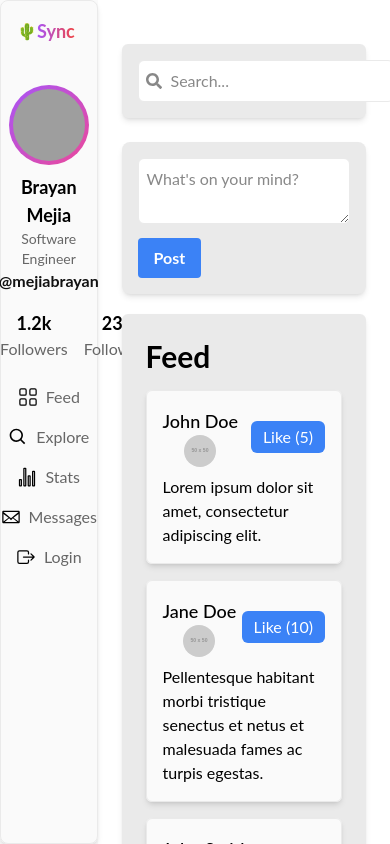
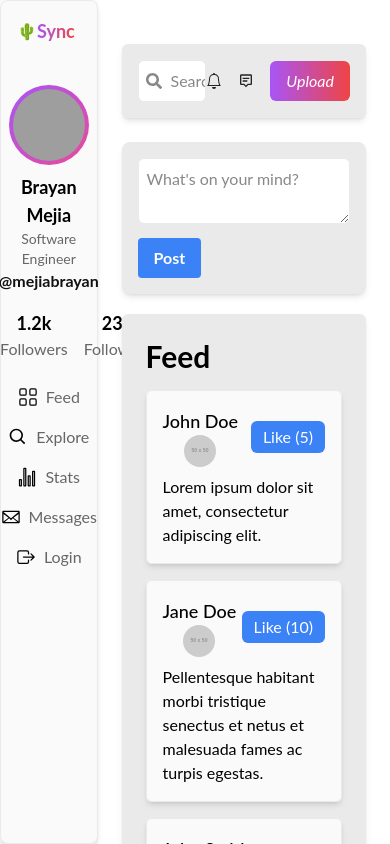
Before and after one commit to Mejiabrayan/Sync, a React (Vite) app: page / in a window 390 px wide. Built offline with nearby package versions, Linux system fonts and the light colour scheme; grey boxes are pictures that could not be loaded; a web font is replaced by a local one.

Commit message:
Update SearchInput width and placeholder text

```diff
--- a/src/components/SearchInput.jsx
+++ b/src/components/SearchInput.jsx
@@ -6,9 +6,9 @@
     <div className="relative flex items-center">
       <FaSearch className="absolute left-2 text-gray-400" />
       <input
-        className="w-64 border rounded-md pl-8 py-2"
+        className="w-full md:w-64 border rounded-md pl-8 py-2"
         type="text"
-        placeholder="Search..."
+        placeholder="Search"
         onChange={(e) => onSearch(e.target.value)}
       />
     </div>
```
